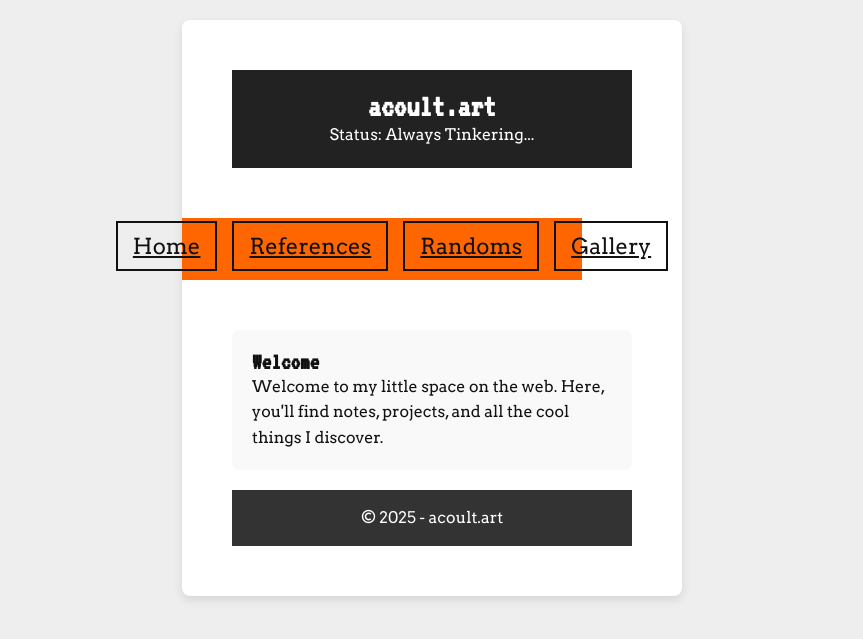
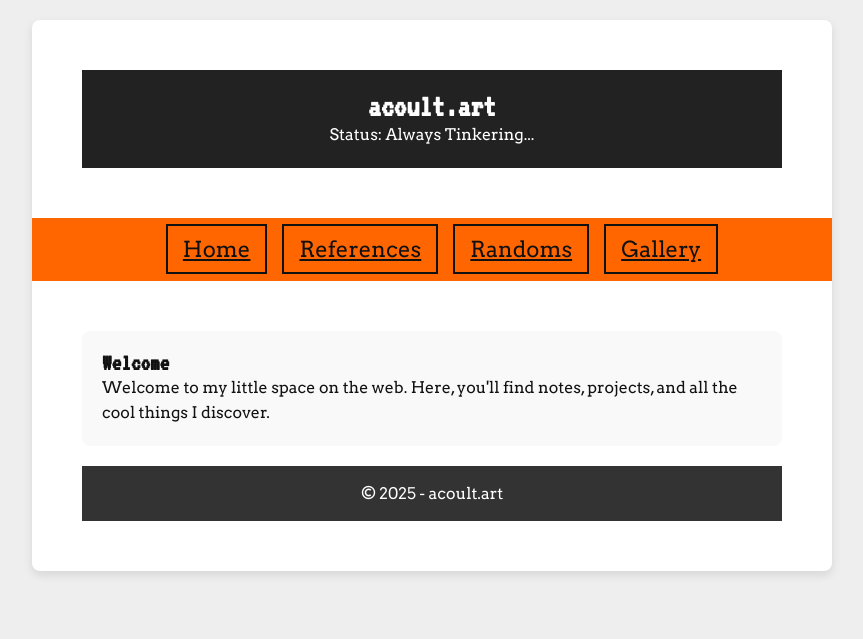
Before and after one commit to a-842/website, a Flask app: page / in a window 1280 px wide. Shown: the top 639 px of the page, without its empty margins (208-1071 px from the left). Run offline with Flask 3, Linux system fonts and the light colour scheme; some libraries are stand-ins or nearby versions.

Commit message:
Update style.css

```diff
--- a/static/style.css
+++ b/static/style.css
@@ -17,7 +17,7 @@ body {
 }
 
 main {
-    max-width: 500px;
+    max-width: 800px;
     box-shadow: 0 4px 10px rgba(0, 0, 0, 0.1);
     margin: auto;
     padding: 50px;
@@ -28,7 +28,6 @@ main {
 nav {
     background: #f60;
     padding: 15px;
-    width: 100%;
     margin: 50px -50px 50px -50px;
 }
 nav ul {
@@ -212,7 +211,8 @@ ul, ol {
 }
 
 li {
-    margin-bottom: 5px;
+    margin-bottom: 3px;
+    margin-top: 3px
 }
 
 /* Description List */
```
